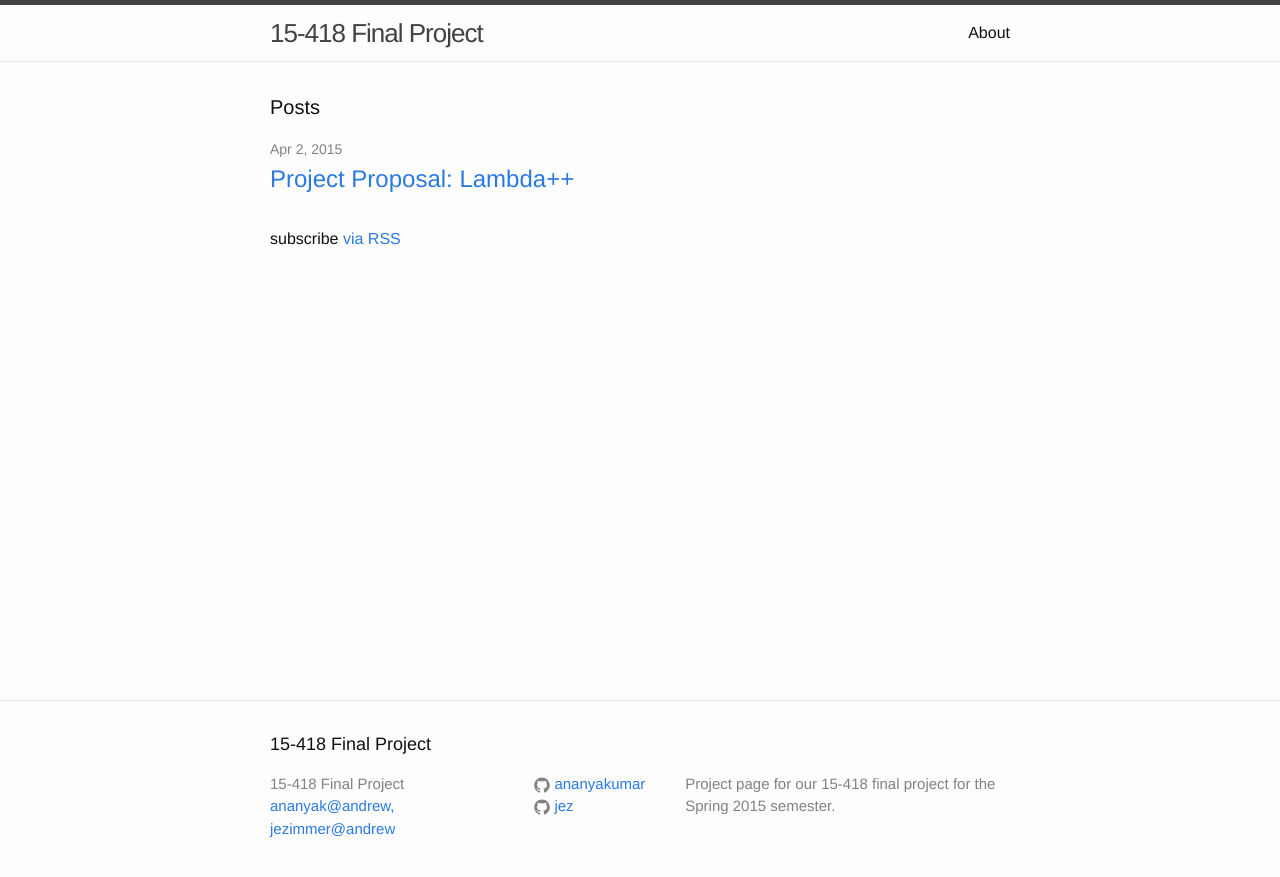
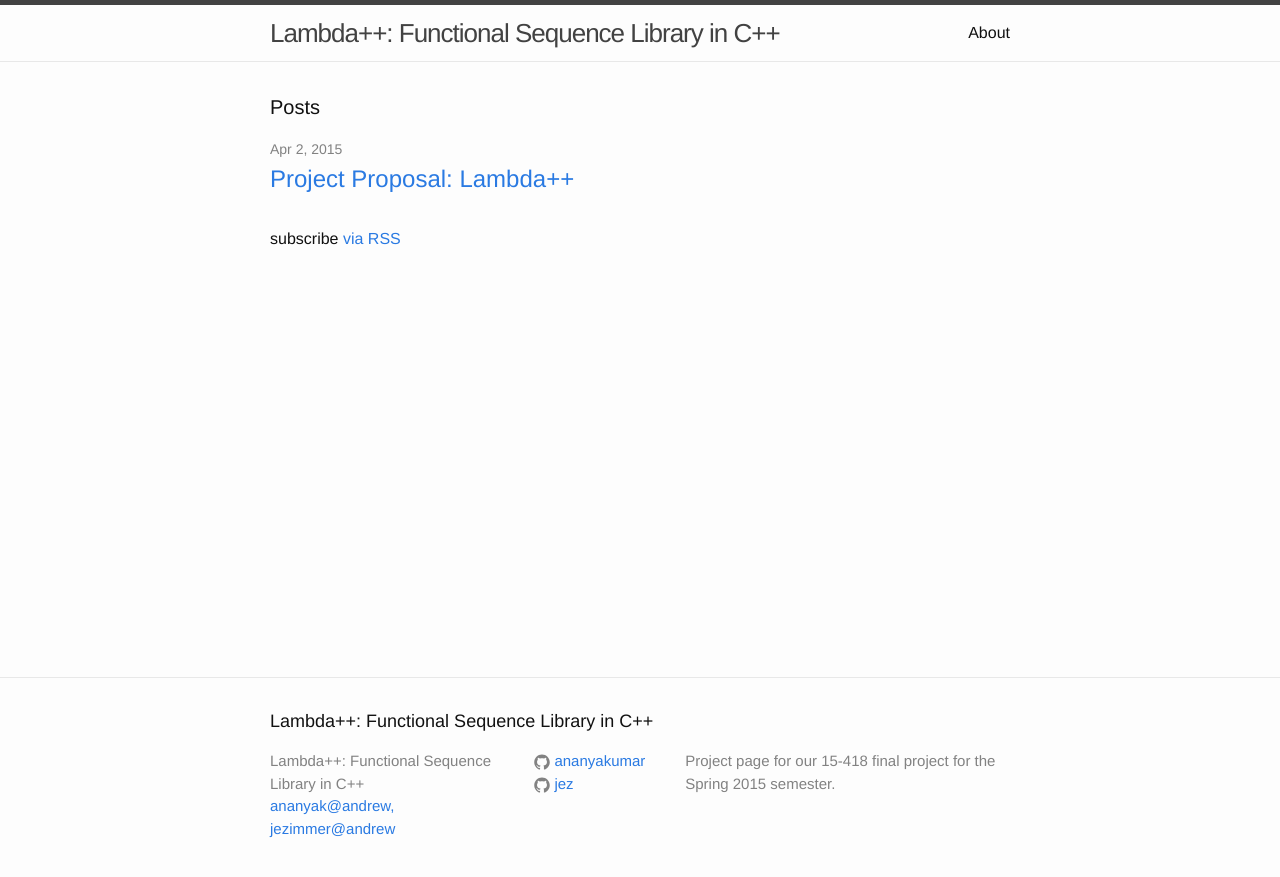
Before and after one commit to AnanyaKumar/lambda-plus-plus, a Jekyll site: the page built from index.html, in a window 1280 px wide. Shown: the top 877 px of the page. Built offline with Jekyll 4.4.1, drawn with Linux system fonts in a browser that asks for light colours; Markdown is read by kramdown in place of the engine named in the settings.

Commit message:
Change site title

```diff
--- a/_config.yml
+++ b/_config.yml
@@ -1,5 +1,5 @@
 # Site settings
-title: 15-418 Final Project
+title: "Lambda++: Functional Sequence Library in C++"
 email: ananyak@andrew, jezimmer@andrew
 description: > # this means to ignore newlines until "baseurl:"
   Project page for our 15-418 final project for the Spring 2015 semester.
```
